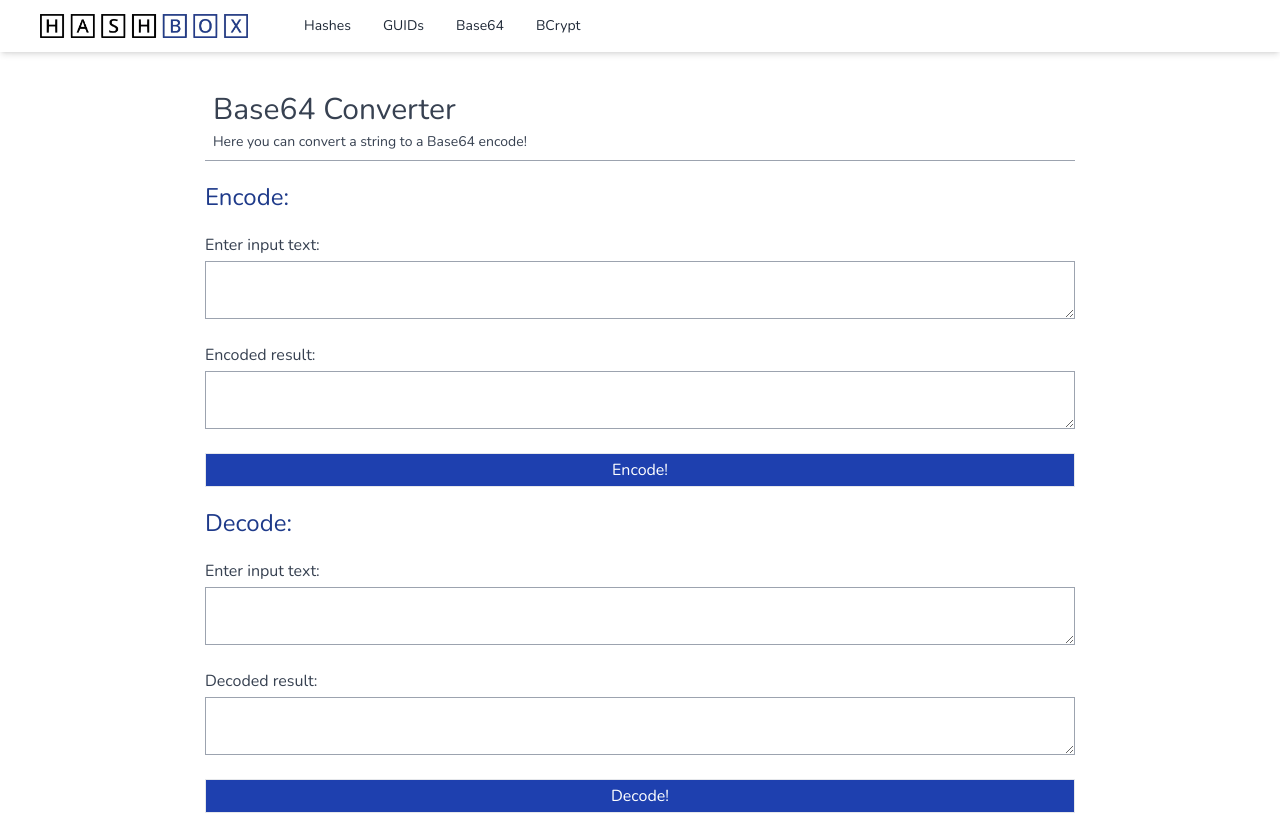
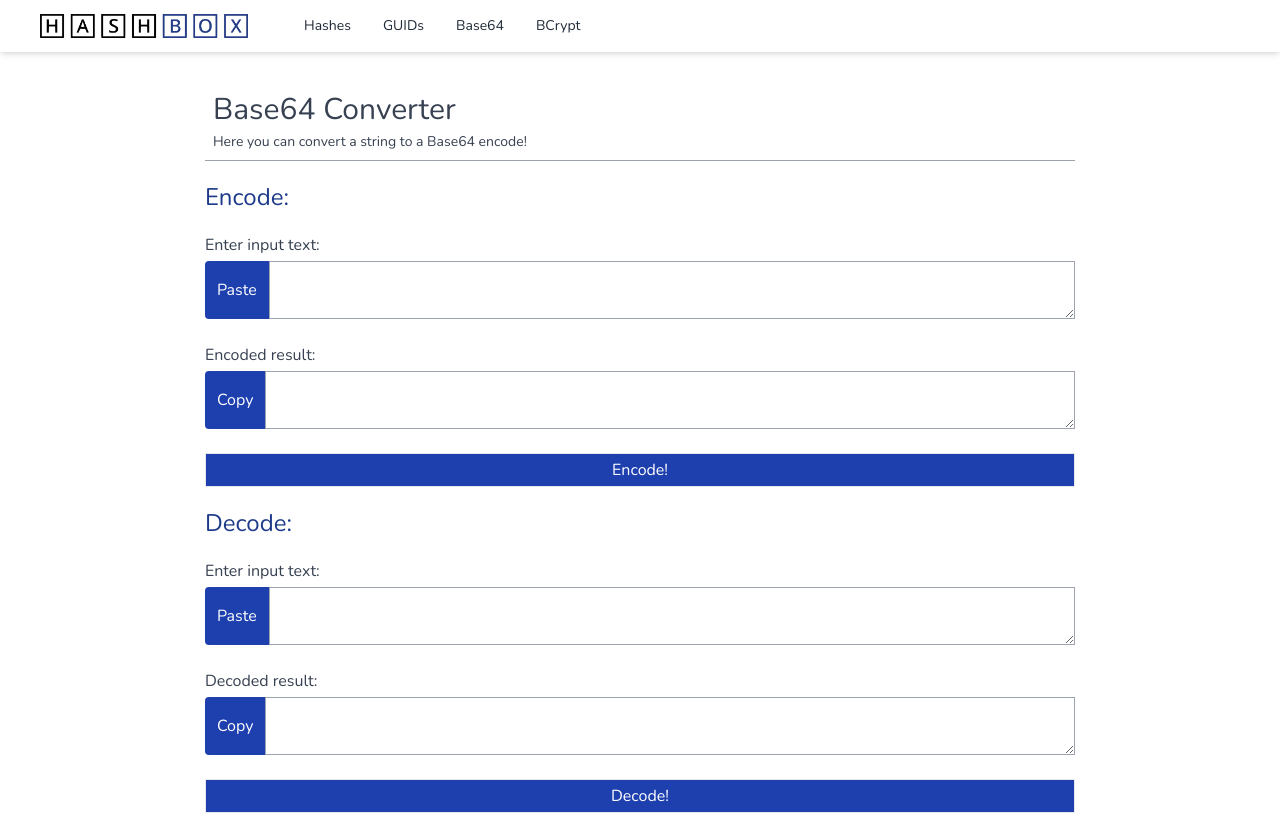
Before and after one commit to gabeFrancisco/hashbox, a Next.js app: page /base64 in a window 1280 px wide. Shown: the top 815 px of the page. Built offline with nearby package versions, Linux system fonts and the light colour scheme.

Commit message:
started copy & paste buttons on Base64

```diff
--- a/src/components/Base64Form.tsx
+++ b/src/components/Base64Form.tsx
@@ -1,21 +1,24 @@
-'use client'
+"use client";
 
 import React, { useState } from "react";
 
 const Base64Form = () => {
-
   //Encode:
-  const [encoder, setEncoder] = useState('')
-  const [encodeResult, setEncodeResult] = useState('');
+  const [encoder, setEncoder] = useState("");
+  const [encodeResult, setEncodeResult] = useState("");
   const handleEncode = () => {
     setEncodeResult(btoa(encoder));
-  }
+  };
 
   //Decode:
-  const [decoder, setDecoder] = useState('')
-  const [decodeResult, setDecodeResult] = useState('');
+  const [decoder, setDecoder] = useState("");
+  const [decodeResult, setDecodeResult] = useState("");
   const handleDecode = () => {
     setDecodeResult(atob(decoder));
+  };
+
+  const handleCopytoClipboard = (text: string) => {
+    navigator.clipboard.writeText(text)
   }
 
   return (
@@ -25,20 +28,30 @@ const Base64Form = () => {
         <div className="grid gap-5 grid-col-1">
           <div className="flex flex-col">
             <label>Enter input text:</label>
+            <div className="flex flex-row w-full">
+              <button type="button" className="px-3 my-1 text-white bg-blue-800 rounded-tl rounded-bl hover:bg-blue-900">
+                Paste
+              </button>
               <textarea
                 className="w-full p-1 my-1 border border-gray-400 gray-400 -lg"
                 name="encoder"
                 value={encoder}
-              onChange={e => setEncoder(e.target.value)}
+                onChange={(e) => setEncoder(e.target.value)}
               />
+            </div>
           </div>
           <div className="flex flex-col">
             <label>Encoded result:</label>
+            <div className="flex flex-row w-full">
+              <button type="button" className="px-3 my-1 text-white bg-blue-800 rounded-tl rounded-bl hover:bg-blue-900" onClick={() => handleCopytoClipboard(encodeResult)}>
+                Copy
+              </button>
               <textarea
                 className="w-full p-1 my-1 border border-gray-400 gray-400 -lg"
                 name="endodeResult"
                 value={encodeResult}
               />
+            </div>
           </div>
           <button
             className="px-3 py-1 text-white bg-blue-800 border hover:bg-blue-900"
@@ -50,26 +63,35 @@ const Base64Form = () => {
         </div>
       </form>
 
-
       <h3 className="my-5 text-2xl text-blue-900">Decode:</h3>
       <form>
         <div className="grid gap-5 grid-col-1">
           <div className="flex flex-col">
             <label>Enter input text:</label>
+            <div className="flex flex-row w-full">
+              <button type="button" className="px-3 my-1 text-white bg-blue-800 rounded-tl rounded-bl hover:bg-blue-900">
+                Paste
+              </button>
               <textarea
                 className="w-full p-1 my-1 border border-gray-400 gray-400 -lg"
                 name="encoder"
                 value={decoder}
-              onChange={e => setDecoder(e.target.value)}
+                onChange={(e) => setDecoder(e.target.value)}
               />
+            </div>
           </div>
           <div className="flex flex-col">
             <label>Decoded result:</label>
+            <div className="flex flex-row w-full">
+              <button  type="button" className="px-3 my-1 text-white bg-blue-800 rounded-tl rounded-bl hover:bg-blue-900">
+                Copy
+              </button>
               <textarea
                 className="w-full p-1 my-1 border border-gray-400 gray-400 -lg"
                 name="endodeResult"
                 value={decodeResult}
               />
+            </div>
           </div>
           <button
             className="px-3 py-1 text-white bg-blue-800 border -lg hover:bg-blue-900"
```
Lines whose indentation alone changed are shown as unchanged.
